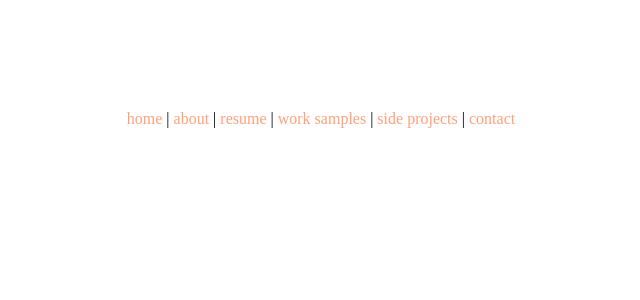
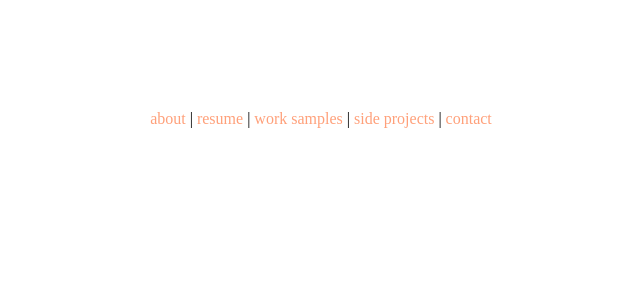
Before and after one commit to lttrinh/lttrinh.github.io, a Jekyll site: the page built from resume.html, in a window 1280 px wide. Shown: the top 300 px of the page, without its empty margins (319-959 px from the left). Built offline with Jekyll 4.4.1, drawn with Linux system fonts in a browser that asks for light colours.

Commit message:
Update resume.html

```diff
--- a/resume.html
+++ b/resume.html
@@ -8,9 +8,8 @@ title: resume
 <link rel="stylesheet" href="https://cdnjs.cloudflare.com/ajax/libs/font-awesome/4.7.0/css/font-awesome.min.css">
 
 <div class="topnav">
-	<a href="index.html">home</a> |
 	<a href="about.html">about</a> |
-	<a class="active"href="resume.html">resume</a> |
+	<a class="active"href="resume">resume</a> |
 	<a href="work.html">work samples</a> |
 	<a href="side.html">side projects</a> |
 	<a href="contact.html">contact</a>
```
